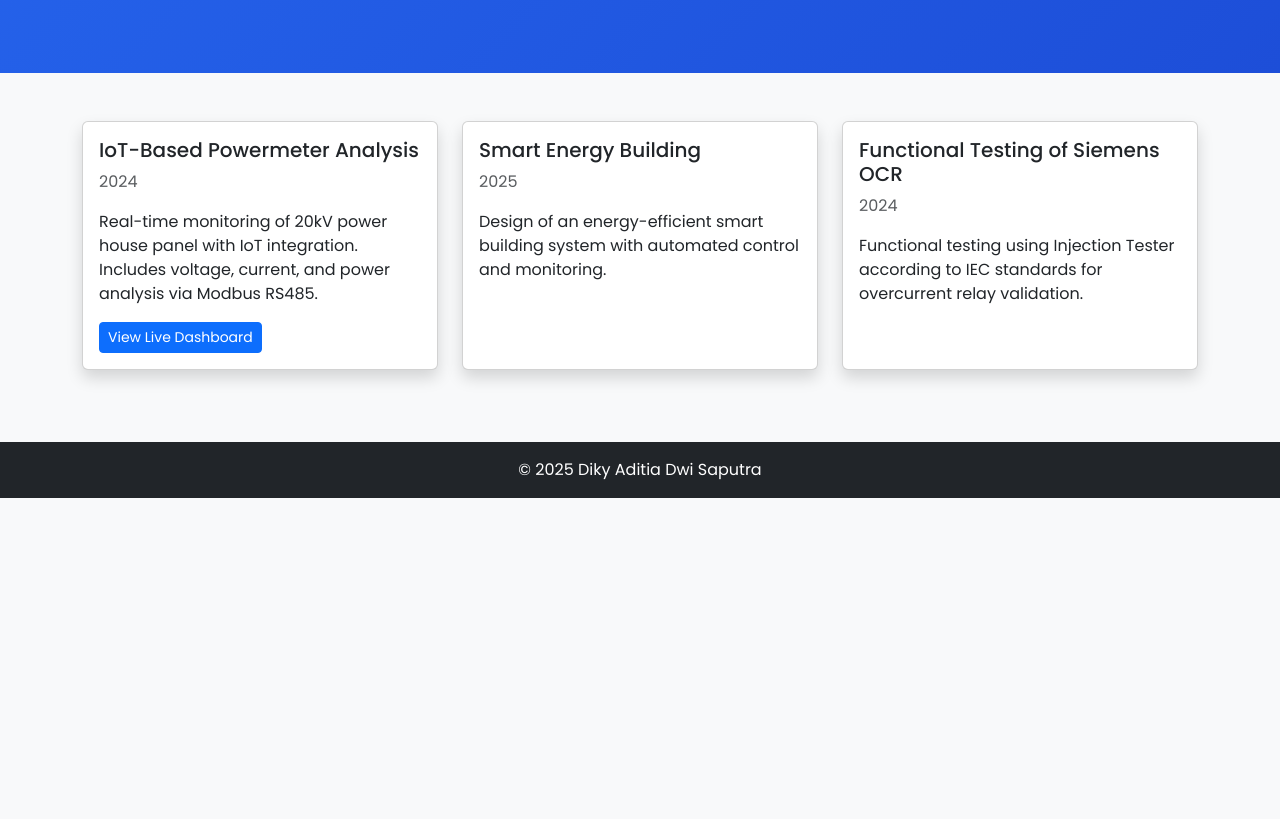
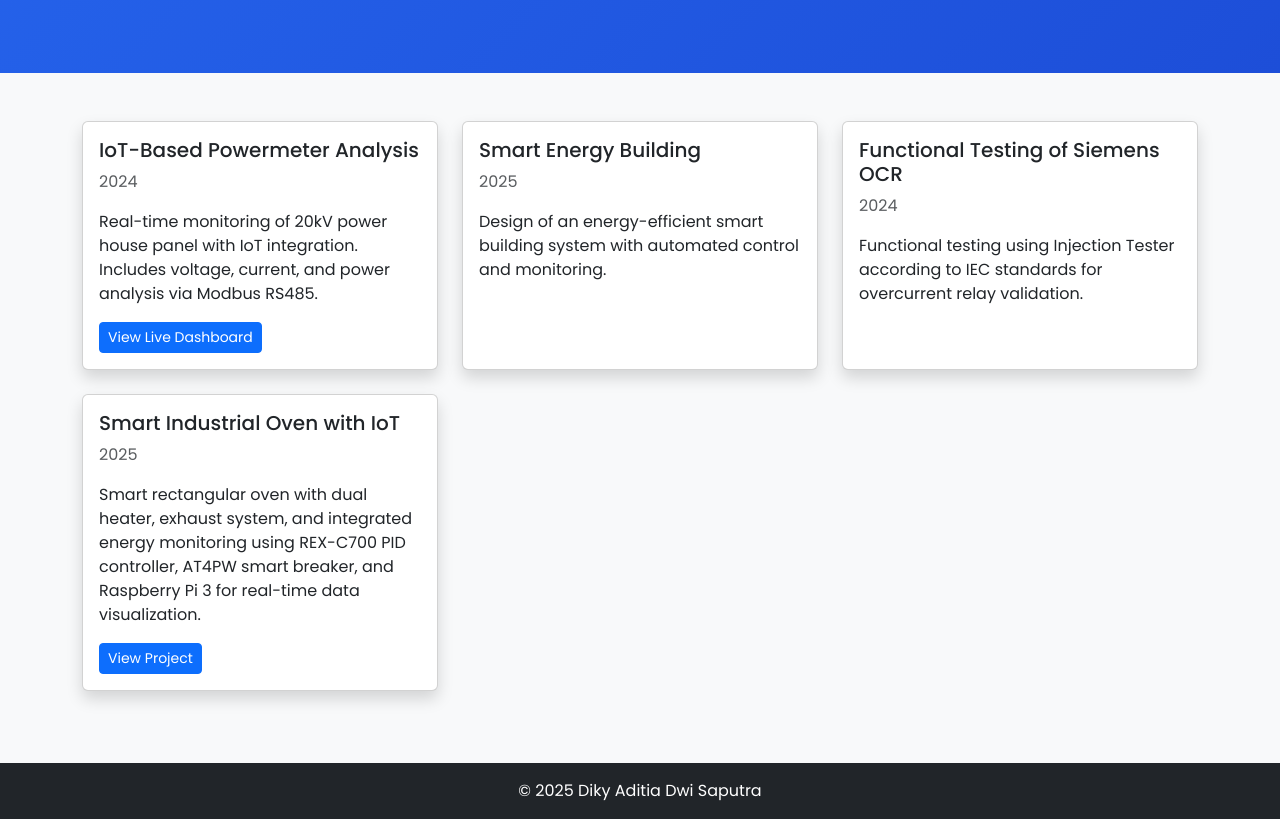
Before and after one commit to Alkyy-In/diky_porto55.github.io, a plain HTML site: page projects.html in a window 1280 px wide. Shown: the part 215-1034 px from the top of the page. Before the commit the page ends 800 px from the top, so only its background shows below. Drawn offline with nearby package versions, Linux system fonts and the light colour scheme.

Commit message:
Update projects.html

```diff
--- a/projects.html
+++ b/projects.html
@@ -1,4 +1,3 @@
-
 <!DOCTYPE html>
 <html lang="id">
 <head>
@@ -83,7 +82,21 @@
         </div>
       </div>
 
-      <!-- Tambahkan proyek baru di sini nanti -->
+      <!-- Project 4: Smart Rectangular Industrial Oven with IoT -->
+      <div class="col-md-6 col-lg-4 mb-4">
+        <div class="card h-100 shadow">
+          <div class="card-body">
+            <h5 class="card-title">Smart Industrial Oven with IoT</h5>
+            <p class="text-muted">2025</p>
+            <p class="card-text">
+              Smart rectangular oven with dual heater, exhaust system, and integrated energy monitoring using REX-C700 PID controller, AT4PW smart breaker, and Raspberry Pi 3 for real-time data visualization.
+            </p>
+            <a href="ovenproject.html" class="btn btn-primary btn-sm">
+              View Project
+            </a>
+          </div>
+        </div>
+      </div>
 
     </div>
   </div>
```
